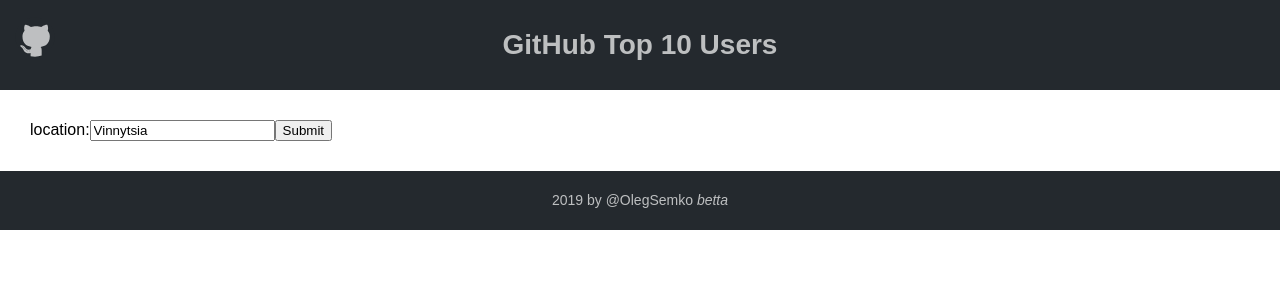
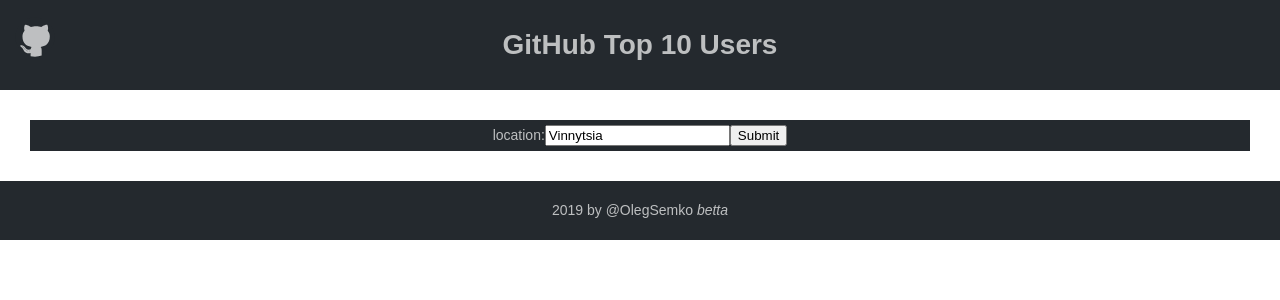
Before and after one commit to OlegSemko/github_user, a React (Create React App) app: page / in a window 1280 px wide. Shown: the top 300 px of the page. Built offline with nearby package versions, Linux system fonts and the light colour scheme.

Commit message:
Update UsersContainer.css

```diff
--- a/src/UsersContainer.css
+++ b/src/UsersContainer.css
@@ -1,4 +1,4 @@
-.header, footer, searchForm {
+.header, footer, .searchForm {
   background-color: #24292e;
   padding: 5px;
   font-size: 14px;
```
